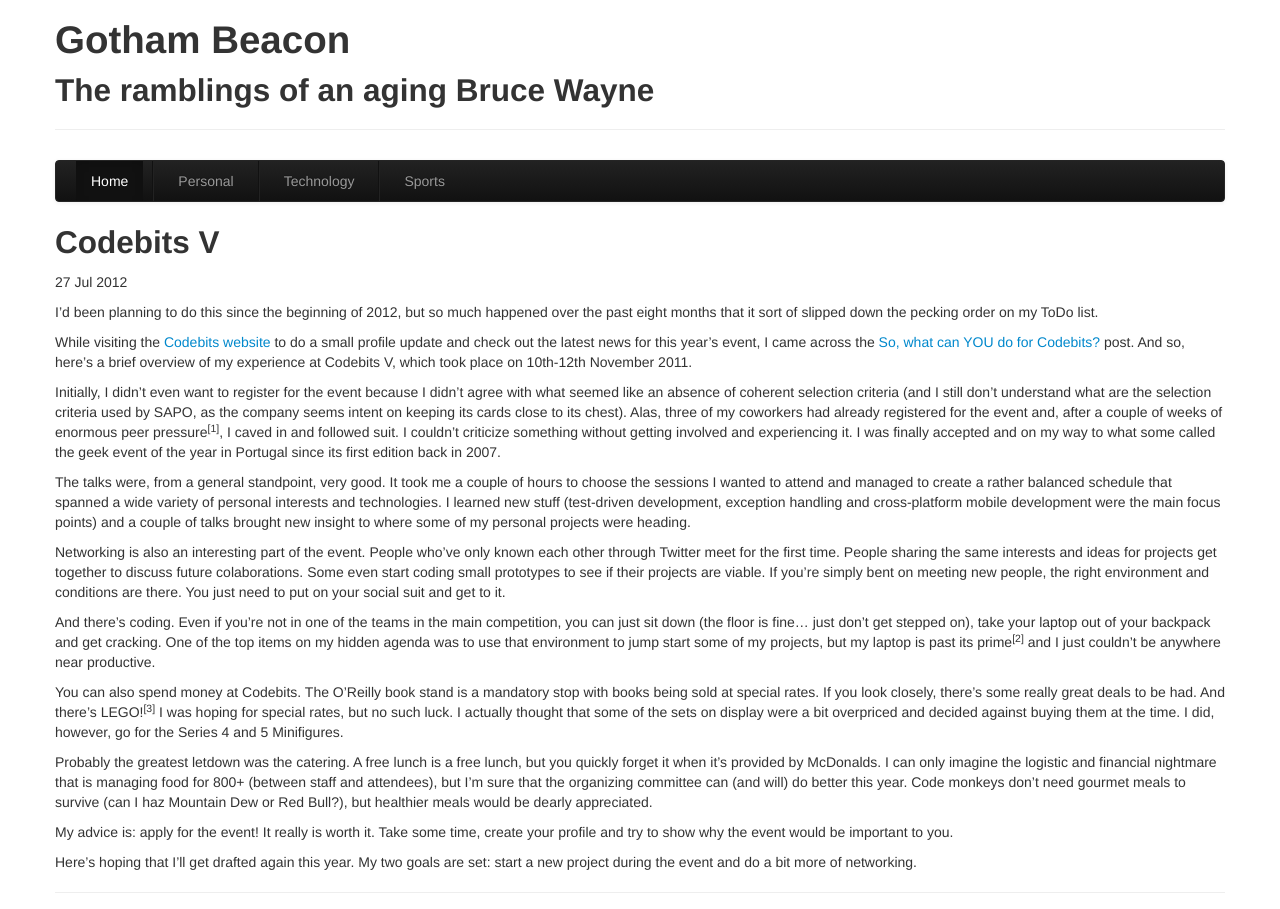
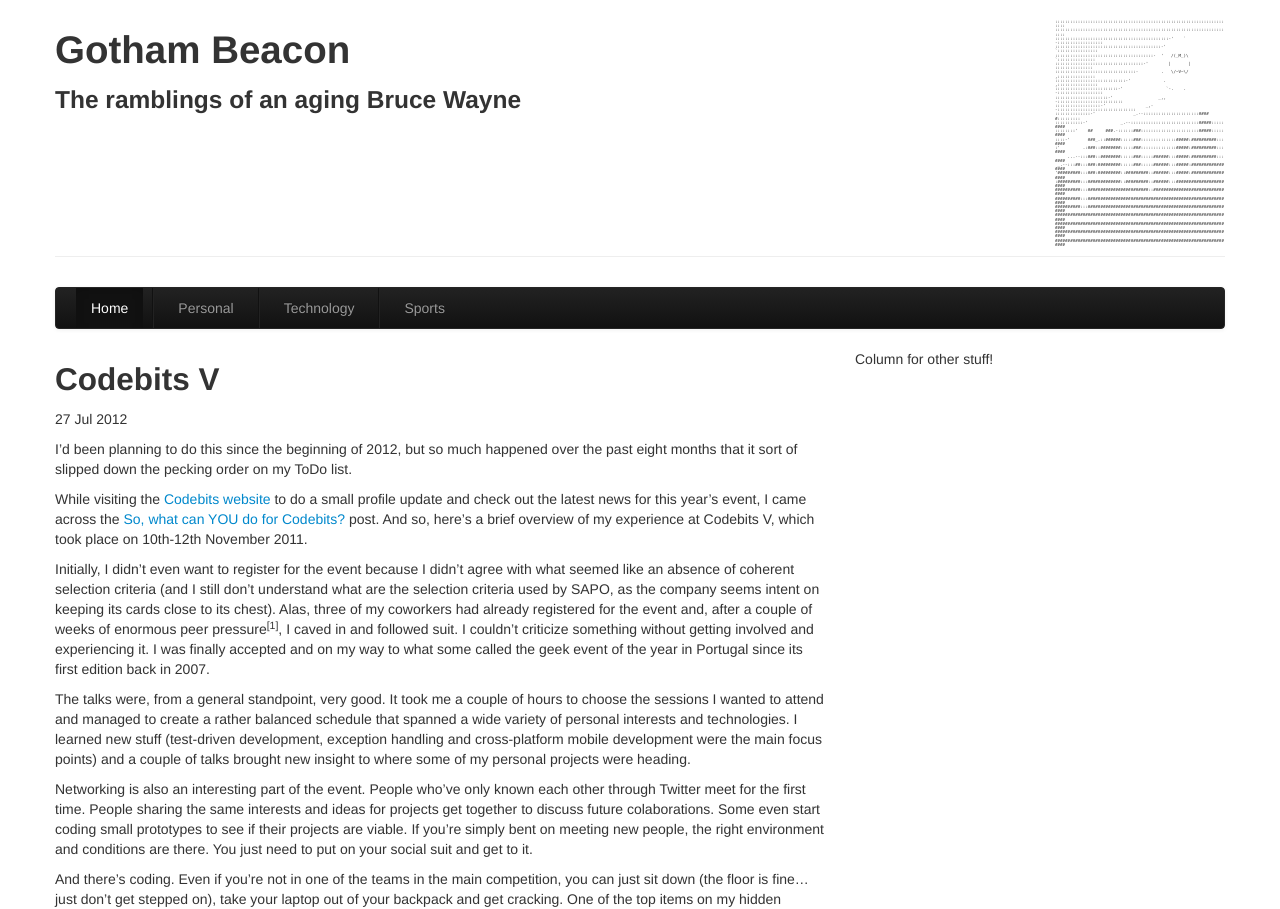
Before and after one commit to MulberryBeacon/gothambeacon.com, a Jekyll site: the page built from _posts/2012-07-27-codebits-v.markdown, in a window 1280 px wide. Shown: the top 909 px of the page. Built offline with Jekyll 4.4.1, drawn with Linux system fonts in a browser that asks for light colours; nearby versions of some CDN libraries; comment, search, counter and statistics services are not loaded; some of the changed text lies outside the part shown.

Commit message:
Removed files with migrated content. Updated both header and footer of main page. Added social network buttons for posts.

```diff
--- a/_layouts/default.html
+++ b/_layouts/default.html
@@ -25,10 +25,45 @@
             <p class="chromeframe">You are using an <strong>outdated</strong> browser. Please <a href="http://browsehappy.com/">upgrade your browser</a> or <a href="http://www.google.com/chromeframe/?redirect=true">activate Google Chrome Frame</a> to improve your experience.</p>
         <![endif]-->
         <div class="container">
+
+            <!-- ==================== Header ==================== -->
             <header>
                 <div class="page-header">
-                    <h1>{{ site.name }}</h1>
-                    <h2>The ramblings of an aging Bruce Wayne</h2>
+                    <div class="row">
+                        <div class="span10">
+                            <h1>{{ site.name }}</h1>
+                            <h3>The ramblings of an aging Bruce Wayne</h3>
+                        </div>
+                        <div class="span2">
+                            <pre class="header-logo">:::::::::::::::::::::::::::::::::::::::::::::::::::::::::::::::::::::::
+:::::::::::::::::::::::::::::::::::::::::::::::::::::::::::::::::::::::
+:::::::::::::::::::::::::::::::::::::::::::::-'    `-::::::::::::::::::
+::::::::::::::::::::::::::::::::::::::::::-'          `::::::::::::::::
+:::::::::::::::::::::::::::::::::::::::-  '   /(_M_)\  `:::::::::::::::
+:::::::::::::::::::::::::::::::::::-'        |       |  :::::::::::::::
+::::::::::::::::::::::::::::::::-         .   \/~V~\/  ,:::::::::::::::
+::::::::::::::::::::::::::::-'             .          ,::::::::::::::::
+:::::::::::::::::::::::::-'                 `-.    .-::::::::::::::::::
+:::::::::::::::::::::-'                  _,,-::::::::::::::::::::::::::
+::::::::::::::::::-'                _,--:::::::::::::::::::::::::::::::
+::::::::::::::-'               _.--::::::::::::::::::::::#####:::::::::
+:::::::::::-'             _.--:::::::::::::::::::::::::::#####:::::####
+::::::::'    ##     ###.-::::::###:::::::::::::::::::::::#####:::::####
+::::-'       ###_.::######:::::###::::::::::::::#####:##########:::####
+:'         .:###::########:::::###::::::::::::::#####:##########:::####
+     ...--:::###::########:::::###:::::######:::#####:##########:::####
+ _.--:::##:::###:#########:::::###:::::######:::#####:#################
+'#########:::###:#########::#########::######:::#####:#################
+:#########:::#############::#########::######:::#######################
+##########:::########################::################################
+##########:::##########################################################
+##########:::##########################################################
+#######################################################################
+#######################################################################
+#######################################################################
+#######################################################################</pre>
+                        </div>
+                    </div>
                 </div>
                 <div class="navbar navbar-inverse">
                     <div class="navbar-inner">
@@ -45,8 +80,17 @@
                 </div>
             </header>
 
-            {{ content }}
+            <!-- ==================== Content section ==================== -->
+            <div class="row">
+                <div class="span8">
+                    {{ content }}
+                </div>
+                <div class="span4">
+                    Column for other stuff!
+                </div>
+            </div>
 
+            <!-- ==================== Footer ==================== -->
             <footer>
                 <hr>
                 <div class="row">
@@ -65,13 +109,17 @@
                         <a class="link-image" href="http://www.w3.org/html/logo/" target="_blank">
                             <img src="http://www.w3.org/html/logo/badge/html5-badge-h-css3.png" width="65" height="31" alt="HTML5 Powered with CSS3 / Styling" title="HTML5 Powered with CSS3 / Styling">
                         </a>
-                        <!--<a href="http://www.w3.org/html/logo" target="_blank"><img src="/img/html5-badge-h-css3.png" alt="HTML5"></a>-->
                     </div>
                 </div>
+
+                <br>
                 <p class="text-center">
-                    <br>
-                    <small>&copy; Copyright 2012-2013, <a href="http://eduardoferreira.me">Eduardo Ferreira</a>. Powered by <a href="http://jekyllrb.com/">Jekyll</a>. Design based on <a href="http://html5boilerplate.com">HTML5 Boilerplate</a> and <a href="http://twitter.github.io/bootstrap">Twitter Bootstrap</a>.<small>
-                <p>
+                    <small>
+                        &copy; Copyright 2012-2013, <a href="http://eduardoferreira.me">Eduardo Ferreira</a>.
+                        <br>
+                        Powered by <a href="http://jekyllrb.com/">Jekyll</a>. Design based on <a href="http://html5boilerplate.com">HTML5 Boilerplate</a> and <a href="http://twitter.github.io/bootstrap">Twitter Bootstrap</a>.
+                    </small>
+                </p>
             </footer>
         </div>
 
@@ -89,5 +137,27 @@
             g.src='//www.google-analytics.com/ga.js';
             s.parentNode.insertBefore(g,s)}(document,'script'));
         </script>
+
+        <!-- Script for Google Plus share button -->
+        <script type="text/javascript">
+                (function() {
+                        var po = document.createElement('script'); po.type = 'text/javascript'; po.async = true;
+                        po.src = 'https://apis.google.com/js/plusone.js';
+                        var s = document.getElementsByTagName('script')[0]; s.parentNode.insertBefore(po, s);
+                })();
+        </script>
+
+        <!-- Script for Twitter share button -->
+        <script>!function(d,s,id){var js,fjs=d.getElementsByTagName(s)[0];if(!d.getElementById(id)){js=d.createElement(s);js.id=id;js.src="//platform.twitter.com/widgets.js";fjs.parentNode.insertBefore(js,fjs);}}(document,"script","twitter-wjs");</script>
+
+        <!-- Script for Facebook share button -->
+        <div id="fb-root"></div>
+        <script>(function(d, s, id) {
+                var js, fjs = d.getElementsByTagName(s)[0];
+                if (d.getElementById(id)) return;
+                js = d.createElement(s); js.id = id;
+                js.src = "//connect.facebook.net/en_US/all.js#xfbml=1";
+                fjs.parentNode.insertBefore(js, fjs);
+        }(document, 'script', 'facebook-jssdk'));</script>
     </body>
 </html>
--- a/_layouts/post.html
+++ b/_layouts/post.html
@@ -2,9 +2,24 @@
 layout: default
 ---
 
-<h2>{{ page.title }}</h2>
-<p>{{ page.date | date_to_string }}</p>
-
-<div>
-{{ content }}
+<div class="blog-post">
+	<h2>{{ page.title }}</h2>
+	<p>{{ page.date | date_to_string }}</p>
+	{{ content }}
+	<div class="row">
+		<div class="span2">
+			<p><strong>Share this!</strong></p>
+		</div>
+		<div class="span1">
+			<div class="g-plusone" data-href="{{ page.permalink }}" data-recommendations="false" data-size="medium"></div>
+		</div>
+		<div class="span1">
+			<a class="twitter-share-button" href="https://twitter.com/share" data-counturl="{{ page.permalink }}"
+				data-dnt="true" data-text="{{ page.title }}" data-url="{{ page.permalink }}"
+				data-via="GothamBeacon"></a>
+		</div>
+		<div class="span1">
+			<div class="fb-like" data-href="{{ page.permalink }}" data-layout="button_count" data-send="false" data-show-faces="false" data-width="90"></div>
+		</div>
+	</div>
 </div>
--- a/css/custom.css
+++ b/css/custom.css
@@ -1,30 +1,25 @@
 /*
- *Hide link underscoring in the footer section for humans.txt and HTML5
+ * Hide link underscoring in the footer section for humans.txt and HTML5
  */
 a.link-image {
-    text-decoration: none;
+	text-decoration: none;
 }
 
-.pure-button-success,
-.pure-button-error,
-.pure-button-warning,
-.pure-button-secondary {
-    color: white;
-    border-radius: 4px;
-    text-shadow: 0 1px 1px rgba(0, 0, 0, 0.2);
+/*
+ * Reshape the ASCII logo in the header
+ */
+pre.header-logo {
+	background-color: #FFFFFF;
+	border: none;
+	font-size: 0.3em;
+	line-height: 1.0em;
+	margin: 0;
+	padding: 0;
 }
 
-.pure-button-success {
-    background: rgb(76, 201, 71); /* this is a green */
+/*
+ *
+ */
+div.blog-post {
+	border: 2px;
 }
-
-.pure-button-error {
-    background: rgb(202, 60, 60); /* this is a maroon */
-}
-
-.pure-button-warning {
-    background: orange;
-}
-
-.pure-button-secondary {
-    background: rgb(95, 198, 218); /* this is a light blue */
--- a/humans.txt
+++ b/humans.txt
@@ -14,7 +14,7 @@ Developer: Nicolas Gallagher, Paul Irish, Mathias Bynens, Divya Manian, and Hans
 Twitter: @h5bp
 Site: http://html5boilerplate.com/
 
-Why: ASCII art on this file
+Why: ASCII art on this file and site header
 Artist: Christopher Johnson
 Site: http://www.chris.com/
 From: San Francisco, CA, USA
```
Also changed, not shown: _layouts/stuff.txt (deleted, +0 -41 lines), index.html (+9 -12 lines), _layouts/stuff/html5-badge-h-css3-semantics.png (deleted), 2 other files.
